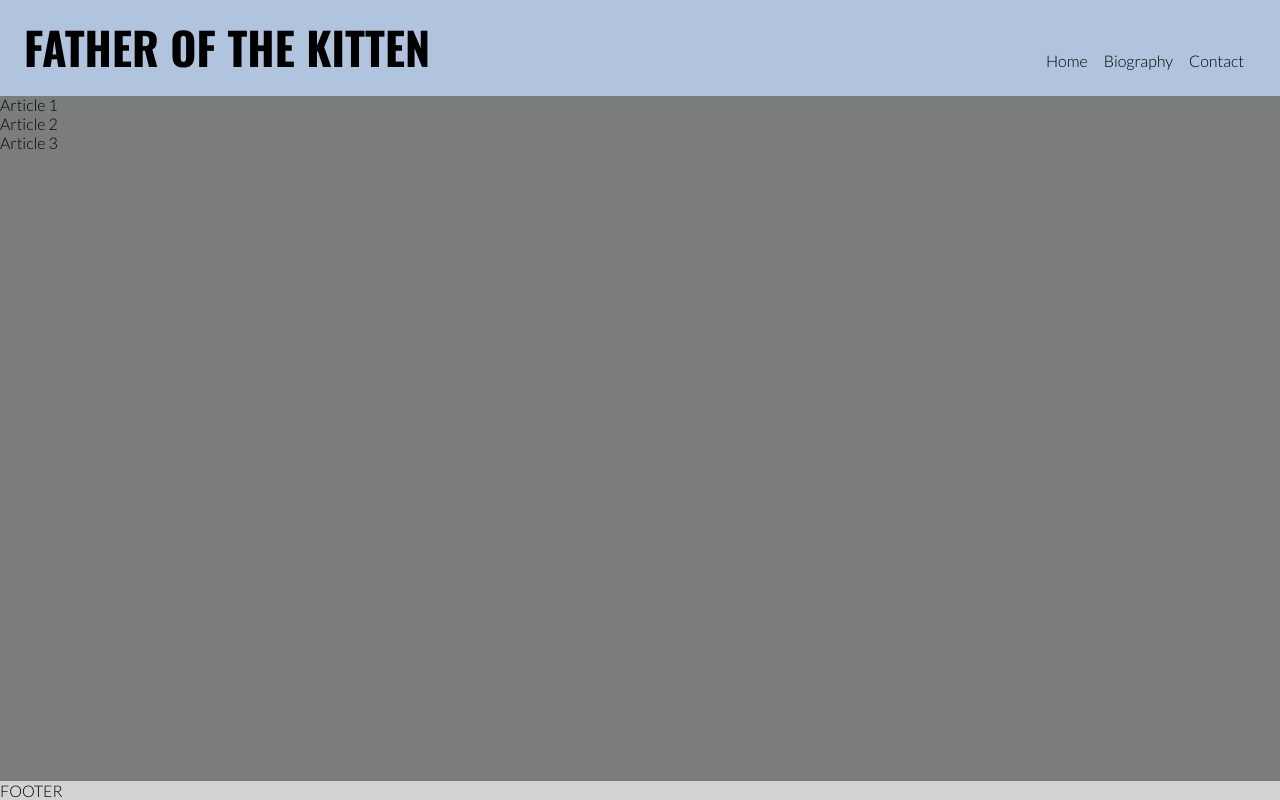
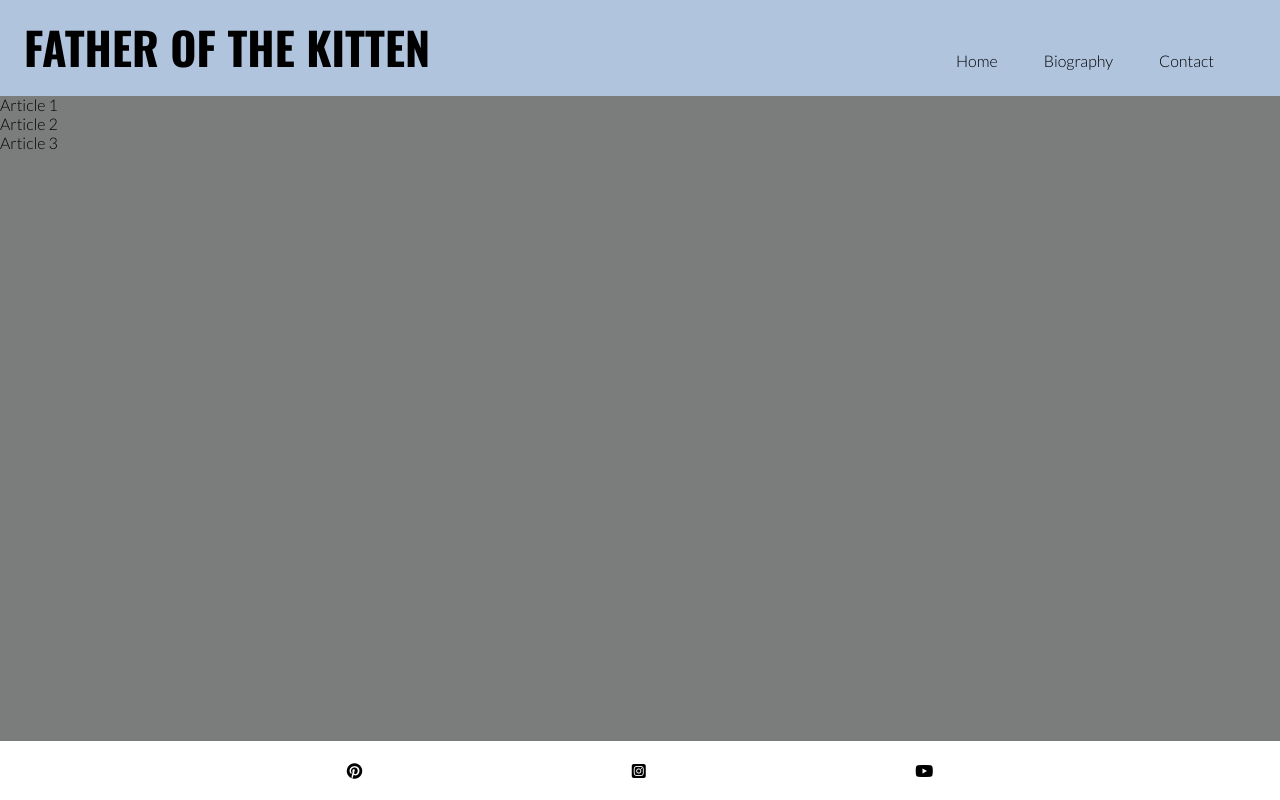
Before and after one commit to Bryaro/Portfolio-1-CodeInstitute, a plain HTML site: page index.html in a window 1280 px wide. Drawn offline with nearby package versions, Linux system fonts and the light colour scheme.

Commit message:
add of style to header with hover so it gives underline and text gets bold

```diff
--- a/assets/style.css
+++ b/assets/style.css
@@ -37,6 +37,7 @@ ul {
     list-style-type: none;
 }
 
+
 li a {
     text-decoration: none;
     color: black;
@@ -64,8 +65,6 @@ h1 {
     margin-bottom: 10px;
 }
 
-
-
 /* ----------------- NAV DROP DOWN ----------------- */
 nav {
     position: absolute;
@@ -85,6 +84,7 @@ nav {
     border-bottom: 2px solid black;
     display: block;
 }
+
 
 #nav-toggle {
     display: none;
@@ -107,7 +107,20 @@ main {
 
 /* ----------------- FOOTER ----------------- */
 footer {
-    background-color: lightgray;
+    justify-content: center;
+    display: flex;
+}
+
+.social-container {
+    text-align: center;
+    width: 70%;
+    padding: 20px 20px;
+    justify-content: space-around;
+    display: flex;
+}
+
+.social-container i {
+    color: black;
 }
 
 
@@ -137,13 +150,17 @@ footer {
         display: flex;
     }
 
+    .menu li a {
+        margin-right: 30px;
+    }
+
     .menu>li {
         padding-left: 1rem;
     }
 
     .menu a:hover {
         font-weight: 950;
-        border: 1px solid black;
+        text-decoration: underline;
     }
 
     .nav-toggle-label {
--- a/index.html
+++ b/index.html
@@ -33,8 +33,7 @@
       </a>
       <input type="checkbox" id="nav-toggle" name="nav-toggle" />
       <label for="nav-toggle" class="nav-toggle-label"
-        ><i class="fas fa-chevron-circle-down"></i
-      ></label>
+        ><i class="fas fa-bars"></i></label>
       <nav>
         <ul class="menu">
           <li><a href="">Home</a></li>
@@ -54,7 +53,19 @@
     </main>
 
     <!-- FOOTER -->
-    <footer>FOOTER</footer>
+    <footer>
+      <ul class="social-container">
+        <l>
+            <a href="https://www.pinterest.se/search/pins/?rs=ac&len=2&q=abu%20hurairah&eq=Abu%20hurairah&etslf=2481" target="_blank" class="social-icons"><i class="fab fa-pinterest"></i></a></i>
+        </l>
+        <l>
+            <a href="https://www.instagram.com/originalcatfather/" target="_blank" class="social-icons"><i class="fab fa-instagram-square"></i></a>
+        </l>
+        <l>
+            <a href="https://www.youtube.com/watch?v=zFsrACVDgOk" target="_blank" class="social-icons"><i class="fab fa-youtube"></i></a>
+        </l>
+      </ul>
+    </footer>
     <!-- font awesome import source -->
     <script
       src="https://kit.fontawesome.com/832429a4dd.js"
```
